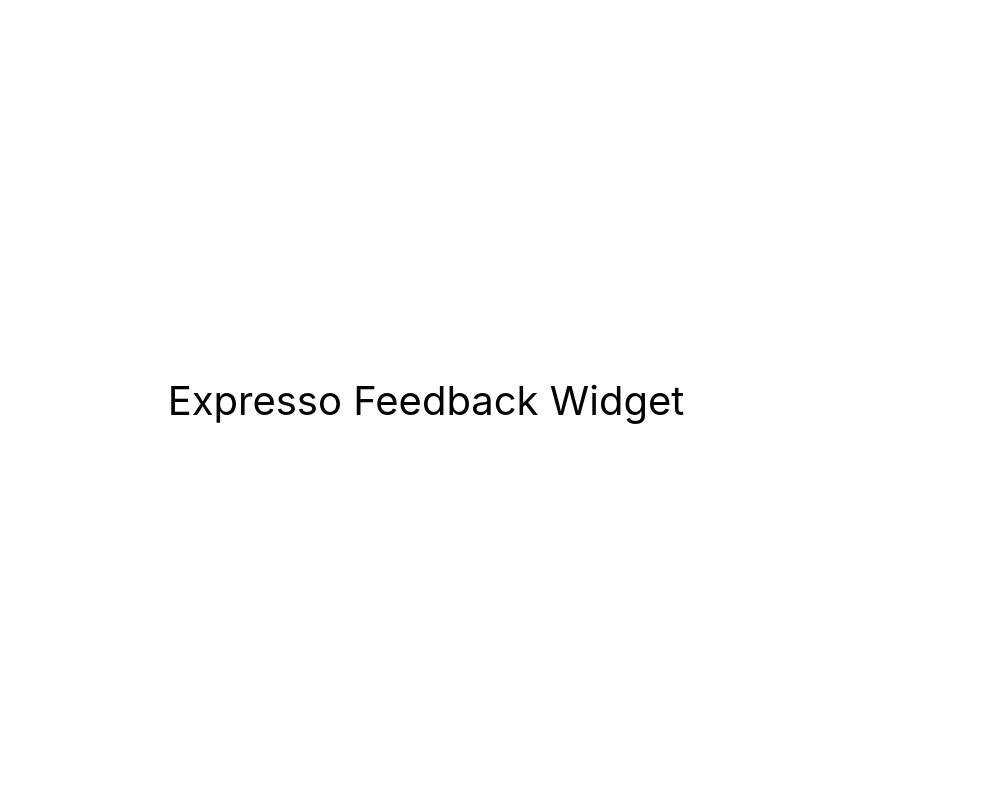
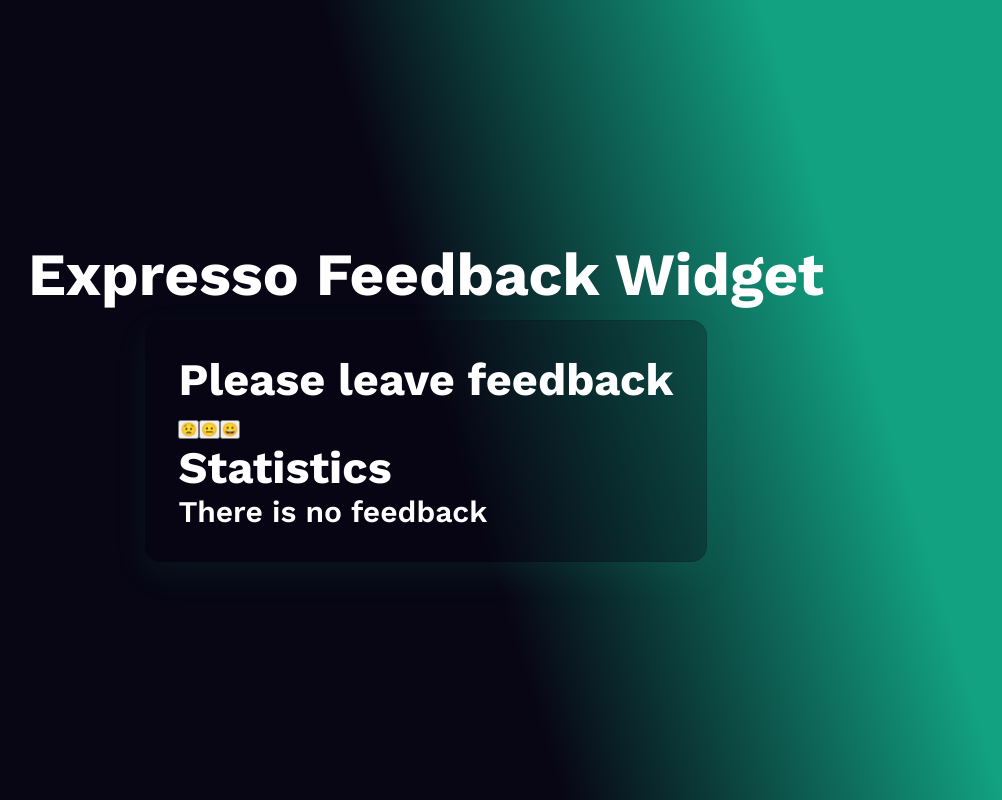
Before and after one commit to Valik3201/goit-react-hw-02-feedback, a React (Create React App) app: page / in a window 1280 px wide. Shown: the whole page, without its empty margins (214-1216 px from the left). Built offline with nearby package versions, Linux system fonts and the light colour scheme.

Commit message:
feat(ui): add feedback widget

```diff
--- a/src/components/App.jsx
+++ b/src/components/App.jsx
@@ -1,16 +1,94 @@
-export const App = () => {
+import { Component } from 'react';
+import { Section } from './Section/Section';
+import { Statistics } from './Statistics/Statistics';
+import { FeedbackOptions } from './FeedbackOptions/FeedbackOptions';
+import { Notification } from './Notification/Notification';
+
+export default class App extends Component {
+  constructor(props) {
+    super(props);
+
+    this.state = {
+      good: 0,
+      neutral: 0,
+      bad: 0,
+    };
+
+    this.handleLeaveFeedback = this.handleLeaveFeedback.bind(this);
+    this.countTotalFeedback = this.countTotalFeedback.bind(this);
+    this.countPositiveFeedbackPercentage =
+      this.countPositiveFeedbackPercentage.bind(this);
+  }
+
+  handleLeaveFeedback(type) {
+    this.setState(prevState => ({
+      [type]: prevState[type] + 1,
+    }));
+  }
+
+  countTotalFeedback() {
+    const { good, neutral, bad } = this.state;
+    return good + neutral + bad;
+  }
+
+  countPositiveFeedbackPercentage() {
+    const total = this.countTotalFeedback();
+    const positive = this.state.good;
+
+    return total > 0 ? Math.round((positive / total) * 100) : 0;
+  }
+
+  render() {
+    const { good, neutral, bad } = this.state;
+    const total = this.countTotalFeedback();
+    const positivePercentage = this.countPositiveFeedbackPercentage();
+
     return (
       <div
         style={{
           height: '100vh',
           display: 'flex',
+          flexDirection: 'column',
+          gap: 10,
           justifyContent: 'center',
           alignItems: 'center',
-        fontSize: 40,
-        color: '#010101',
+          fontSize: 30,
+          fontWeight: 600,
+          color: '#fff',
+          backgroundImage: 'linear-gradient(73deg, #080614 51%, #12a282 80%)',
         }}
       >
-      Expresso Feedback Widget
+        <h1>Expresso Feedback Widget</h1>
+        <div
+          style={{
+            background: 'rgba(8, 6, 20, 0.275)',
+            boxShadow: '0 0.75rem 2rem 0 rgba(18, 162, 130, 0.1)',
+            borderRadius: '1rem',
+            border: '1px solid rgba(8, 6, 20, 0.125)',
+            padding: '2rem',
+          }}
+        >
+          <Section title="Please leave feedback">
+            <FeedbackOptions
+              options={['bad', 'neutral', 'good']}
+              onLeaveFeedback={this.handleLeaveFeedback}
+            />
+          </Section>
+          <Section title="Statistics">
+            {total > 0 ? (
+              <Statistics
+                good={good}
+                neutral={neutral}
+                bad={bad}
+                total={total}
+                positivePercentage={positivePercentage}
+              />
+            ) : (
+              <Notification message="There is no feedback" />
+            )}
+          </Section>
+        </div>
       </div>
     );
-};
+  }
+}
--- /dev/null
+++ b/src/components/FeedbackOptions/FeedbackOptions.jsx
@@ -0,0 +1,22 @@
+export const FeedbackOptions = ({ options, onLeaveFeedback }) => (
+  <div>
+    {options.map(option => (
+      <button key={option} onClick={() => onLeaveFeedback(option)}>
+        {getEmoji(option)}
+      </button>
+    ))}
+  </div>
+);
+
+const getEmoji = option => {
+  switch (option) {
+    case 'bad':
+      return '😟';
+    case 'neutral':
+      return '😐';
+    case 'good':
+      return '😀';
+    default:
+      return '';
+  }
+};
--- /dev/null
+++ b/src/components/Notification/Notification.jsx
@@ -0,0 +1 @@
+export const Notification = ({ message }) => <p>{message}</p>;
--- /dev/null
+++ b/src/components/Section/Section.jsx
@@ -0,0 +1,6 @@
+export const Section = ({ title, children }) => (
+  <div>
+    <h2>{title}</h2>
+    {children}
+  </div>
+);
--- /dev/null
+++ b/src/components/Statistics/Statistics.jsx
@@ -0,0 +1,15 @@
+export const Statistics = ({
+  good,
+  neutral,
+  bad,
+  total,
+  positivePercentage,
+}) => (
+  <div>
+    <div>Bad: {bad}</div>
+    <div>Neutral: {neutral}</div>
+    <div>Good: {good}</div>
+    <div>Total: {total}</div>
+    <div>Positive Feedback Percentage: {positivePercentage}%</div>
+  </div>
+);
--- a/src/index.css
+++ b/src/index.css
@@ -1,10 +1,9 @@
 @import-normalize; /* bring in normalize.css styles */
 
+@import url('https://fonts.googleapis.com/css2?family=Work+Sans:wght@400;600;700&display=swap');
+
 body {
-  margin: 0;
-  font-family: -apple-system, BlinkMacSystemFont, 'Segoe UI', 'Roboto', 'Oxygen',
-    'Ubuntu', 'Cantarell', 'Fira Sans', 'Droid Sans', 'Helvetica Neue',
-    sans-serif;
+  font-family: 'Work Sans', sans-serif;
   -webkit-font-smoothing: antialiased;
   -moz-osx-font-smoothing: grayscale;
 }
@@ -13,3 +12,16 @@ code {
   font-family: source-code-pro, Menlo, Monaco, Consolas, 'Courier New',
     monospace;
 }
+
+/* Reset default margins and paddings for certain elements */
+html,
+body,
+div,
+h1,
+h2,
+h3,
+p,
+button {
+  margin: 0;
+  padding: 0;
+}
--- a/src/index.js
+++ b/src/index.js
@@ -1,6 +1,6 @@
 import React from 'react';
 import ReactDOM from 'react-dom/client';
-import { App } from 'components/App';
+import App from 'components/App.jsx';
 import './index.css';
 
 ReactDOM.createRoot(document.getElementById('root')).render(
```
Lines whose indentation alone changed are shown as unchanged.
